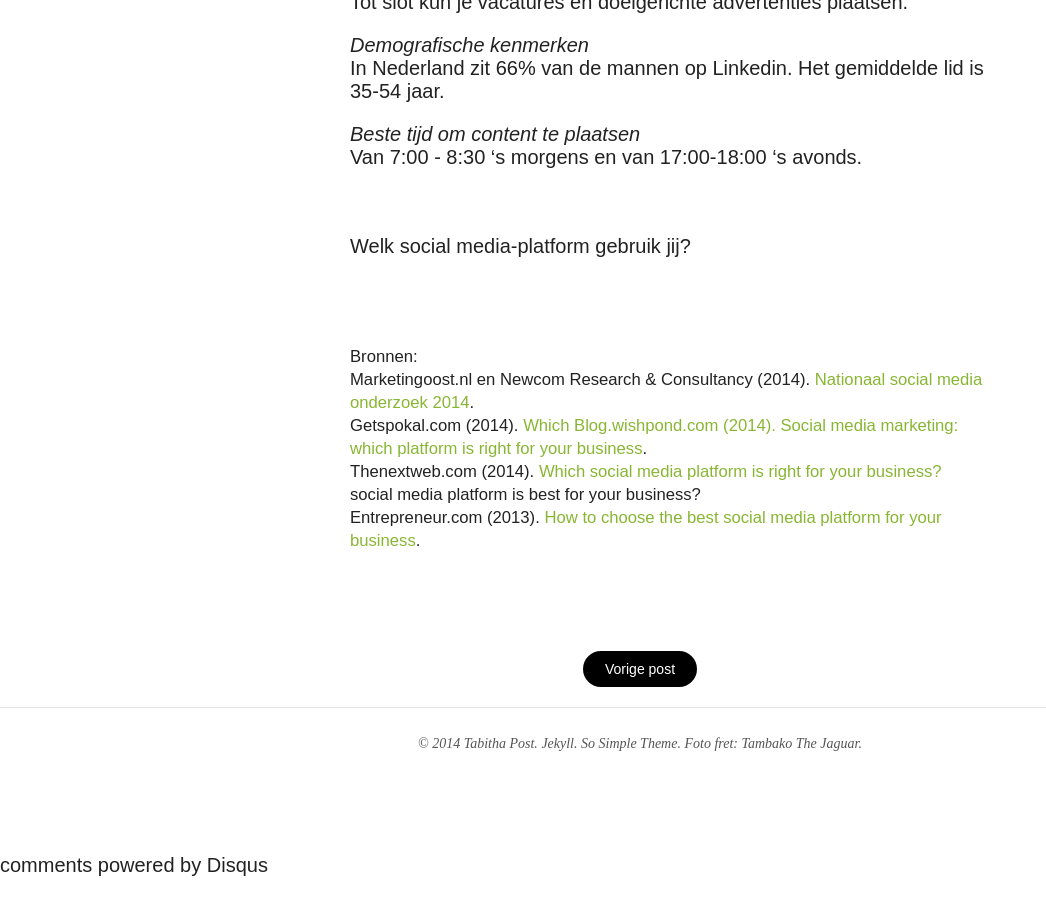
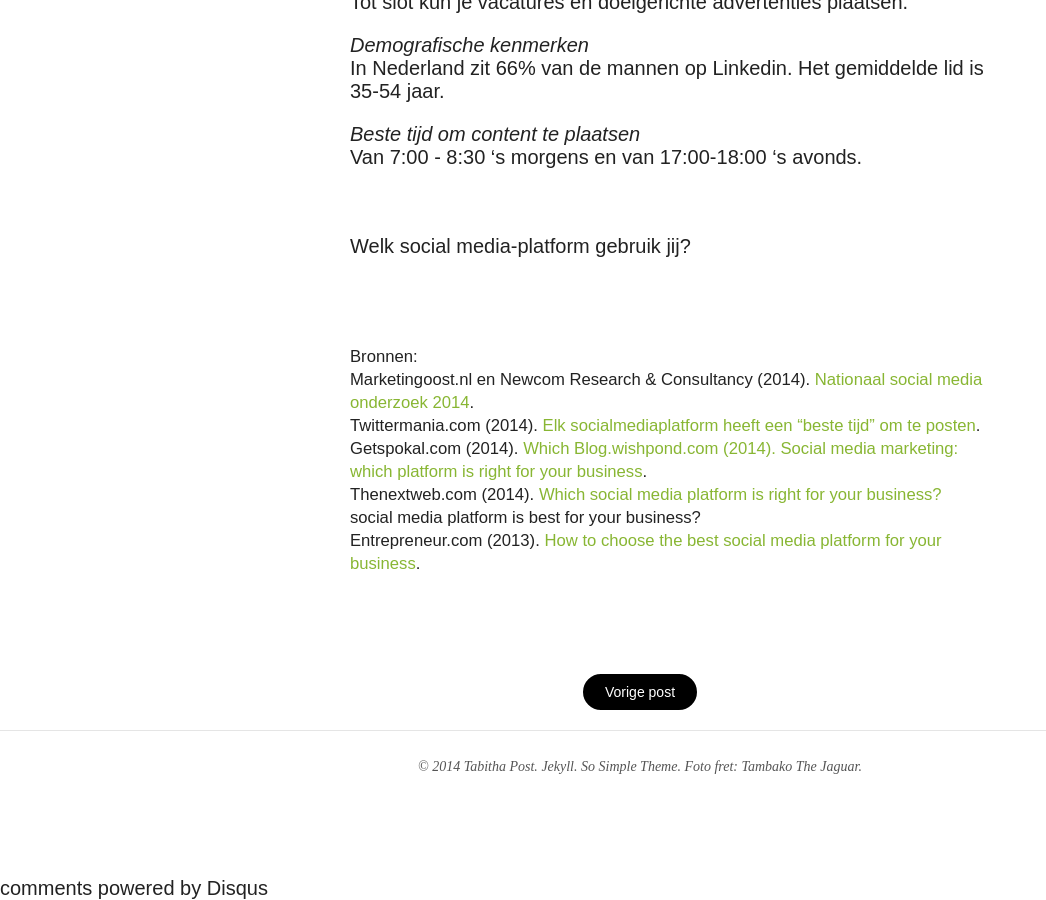
Before and after one commit to TheKnowsyFerret/theknowsyferret.github.io, a Jekyll site: the page built from _posts/2014-11-12-welk-social-media-platform-past-bij-jouw-bedrijf-deel-1.md, in a window 1280 px wide and 900 px high, scrolled down 6211 px. Shown: the whole window, without its empty margins (0-1046 px from the left). Built offline with Jekyll 4.4.1, drawn with Linux system fonts in a browser that asks for light colours; nearby versions of some CDN libraries; comment, search, counter and statistics services are not loaded; before the commit the page ends 7088 px from its top, so only the background shows below that.

Commit message:
Extra bron toegevoegd

```diff
--- a/_posts/2014-11-12-welk-social-media-platform-past-bij-jouw-bedrijf-deel-1.md
+++ b/_posts/2014-11-12-welk-social-media-platform-past-bij-jouw-bedrijf-deel-1.md
@@ -171,6 +171,8 @@ Welk social media-platform gebruik jij?
 Marketingoost.nl en Newcom Research & Consultancy (2014). <a
 href="https://www.marketingoost.nl/nl/publicaties/nationale-social-media-onderzoek-2014/">Nationaal
 social media onderzoek 2014</a>.<br>
+Twittermania.com (2014). <a href="http://twittermania.nl/2014/03/elk-socialmedia-platform-heeft-een-eigen-beste-tijd-om-te-posten-infographic/">Elk socialmediaplatform heeft een
+"beste tijd" om te posten</a>.<br>
 Getspokal.com (2014). <a
 href="http://www.getspokal.com/which-social-media-platform-is-right-for-your-business/">
 Which
```
